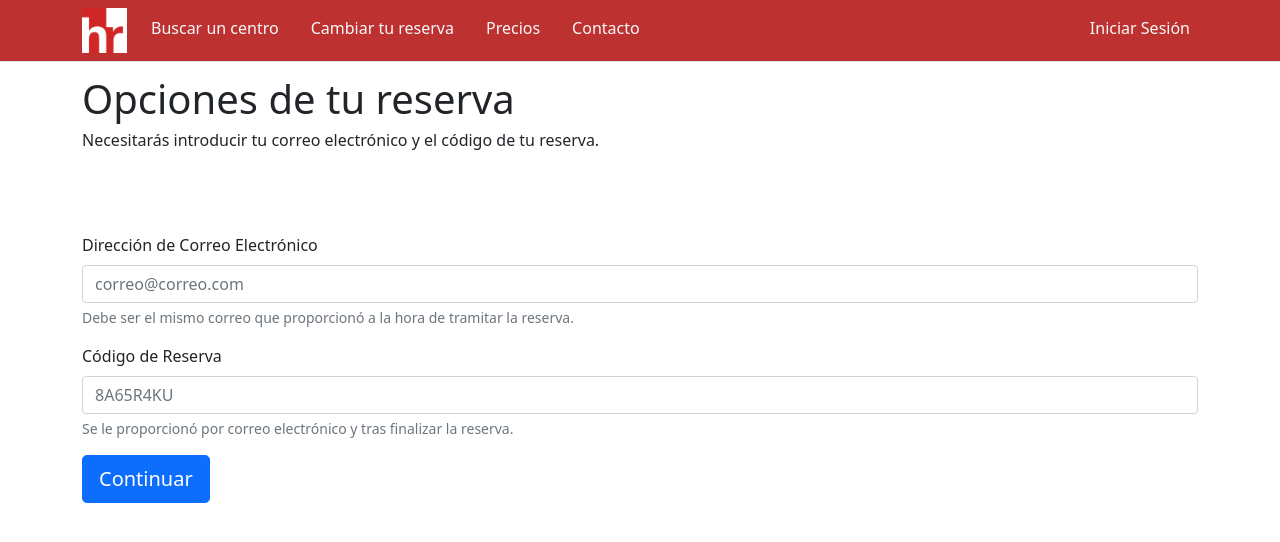
After one commit to jkjmjkjm/horsrancher, a Flask app: page /options/ in a window 1280 px wide. The commit adds this page. Shown: the top 542 px of the page. Run offline with Flask 3, Linux system fonts and the light colour scheme.

Commit message:
Begin flow for user self-mgmt

```diff
--- a/app.py
+++ b/app.py
@@ -302,6 +302,25 @@ def processReservationHTML():
         return redirect("/app/done/?code="+outcome)
     else:
         return outcome, 400
+
+@app.route('/options/')
+def showOptionsLogin():
+    if session.get("auth_options_mail") == None:
+        return helpers.template_gen('app/options/enter.html')
+    else:
+        return helpers.template_gen('app/options/homepage.html', oEmail = session.get('auth_options_mail'))
+
+@app.route('/options/auth/', methods=['POST'])
+def processOptionsAuth():
+    if helpers.accounts.current_email() == request.form.get("email"):
+        session["auth_options_mail"] = request.form.get("email")
+        return redirect("/options/")
+    count = helpers.database.execute_without_freezing('SELECT COUNT(*) FROM reservation WHERE reservation_code = ? AND email = ?', request.form.get("code"), request.form.get("email"))[0]["COUNT(*)"]
+    if count != 0:
+        session["auth_options_mail"] = request.form.get("email")
+        return redirect("/options/")
+    else:
+        return helpers.template_gen("app/error.html", err_code = "No se ha podido encontrar tu reserva")
 
 @app.route('/manage/new/')
 @helpers.accounts.can_create_center
--- a/templates/app.html
+++ b/templates/app.html
@@ -17,8 +17,10 @@
                 <li class='nav-item'><a href="/" class="d-flex align-items-center mb-3 mb-lg-0 me-lg-auto text-dark text-decoration-none">
                 <span class="fs-4"><img src="/static/assets/brand/logo.png" alt='HorsRancher Logo' class='logo'></img></span>
                 </a></li>
-                <li class="nav-item"><a href="/pricing" class="nav-link link-light px-4">Precios</a></li>
-                <li class="nav-item"><a href="/contact" class="nav-link link-light px-2">Contacto</a></li>
+                <li class="nav-item"><a href="/centers/" class="nav-link link-light px-4">Buscar un centro</a></li>
+                <li class="nav-item"><a href="/options/" class="nav-link link-light px-2">Cambiar tu reserva</a></li>
+                <li class="nav-item"><a href="/pricing/" class="nav-link link-light px-4">Precios</a></li>
+                <li class="nav-item"><a href="/contact/" class="nav-link link-light px-2">Contacto</a></li>
             </ul>
             <ul class="nav">
                 {% if signed_in %}
--- a/templates/app/confirm.html
+++ b/templates/app/confirm.html
@@ -79,7 +79,7 @@
                 <input hidden value='{{ request_args['instructor'] }}' name='instructor'>
                 <input hidden value='{{ request_args['level'] }}' name='level'>
                 <input hidden value='{{ center_id }}' name='center'>
-                <button type='submit' style='width: 100%' class='btn btn-lg btn-primary'>Finalizar Reserva</button>
+                <button onclick="document.getElementById('email').disabled = false;" type='submit' style='width: 100%' class='btn btn-lg btn-primary'>Finalizar Reserva</button>
             </form>
         </div>
         <div class='card' style='width: 20%; text-align: center; padding-top: 120px;'>
--- /dev/null
+++ b/templates/app/options/enter.html
@@ -0,0 +1,61 @@
+{% extends 'app.html' %}
+
+{% block title %}Cambia tu reserva{% endblock %}
+
+{% block head %}
+<script>
+    document.addEventListener("DOMContentLoaded", () => {
+        document.getElementById('loading').hidden = true;
+        document.getElementById('mainContainer').hidden = false;
+    })
+</script>
+{% endblock %}
+
+{% block content %}
+<div style="height: 55px;">
+</div>
+
+<div class="container" id="loading">
+    <h2>Cargando...</h2>
+    <p>
+        Si tiene problemas con la carga de la página, verifique que tiene JavaScipt encendido y recargue la página
+    </p>
+</div>
+
+<div class="container" id="mainContainer">
+    <h1>
+        Opciones de tu reserva
+    </h1>
+    <h6>
+        Necesitarás introducir tu correo electrónico{% if signed_in %} (si no desea gestionar una reserva de {{ current_email }}, cierre
+        sesión con el botón de la esquina superior derecha){% else %} y el código de tu reserva.{% endif %}
+    </h6>
+    <div style="height: 75px;"></div>
+    <form action="/options/auth/" method="POST">
+        <div class="mb-3">
+            <label for="email" class="form-label">Dirección de Correo Electrónico</label>
+            <input type="email" {% if signed_in %} value="{{ current_email }}" disabled {% endif %} placeholder="correo@correo.com"
+            class="form-control" id="email" name="email" aria-describedby="emailHelp">
+            <div id="emailHelp" class="form-text">
+                Debe ser el mismo correo que proporcionó a la hora de tramitar la reserva.{% if signed_in %}
+                Si desea gestionar una reserva no realizada con {{ current_email }}, cierre
+                sesión con el botón de la esquina superior derecha.{% endif %}
+            </div>
+        </div>
+        {% if signed_in %}
+        <div class="mb-3"></div>
+        {% else %}
+        <div class="mb-3">
+            <label for="code" class="form-label">Código de Reserva</label>
+            <input type="text" placeholder="8A65R4KU"
+            class="form-control" id="code" name="code" aria-describedby="codeHelp">
+            <div id="codeHelp" class="form-text">
+                Se le proporcionó por correo electrónico y tras finalizar la reserva.
+            </div>
+        </div>
+        {% endif %}
+        <button onclick="document.getElementById('email').disabled = false;" type="submit" class="btn btn-lg btn-primary">Continuar</button>
+    </form>
+</div>
+
+{% endblock %}
```
Also changed, not shown: templates/app/options/homepage.html (added, +19 -0 lines), hr-db.db.
